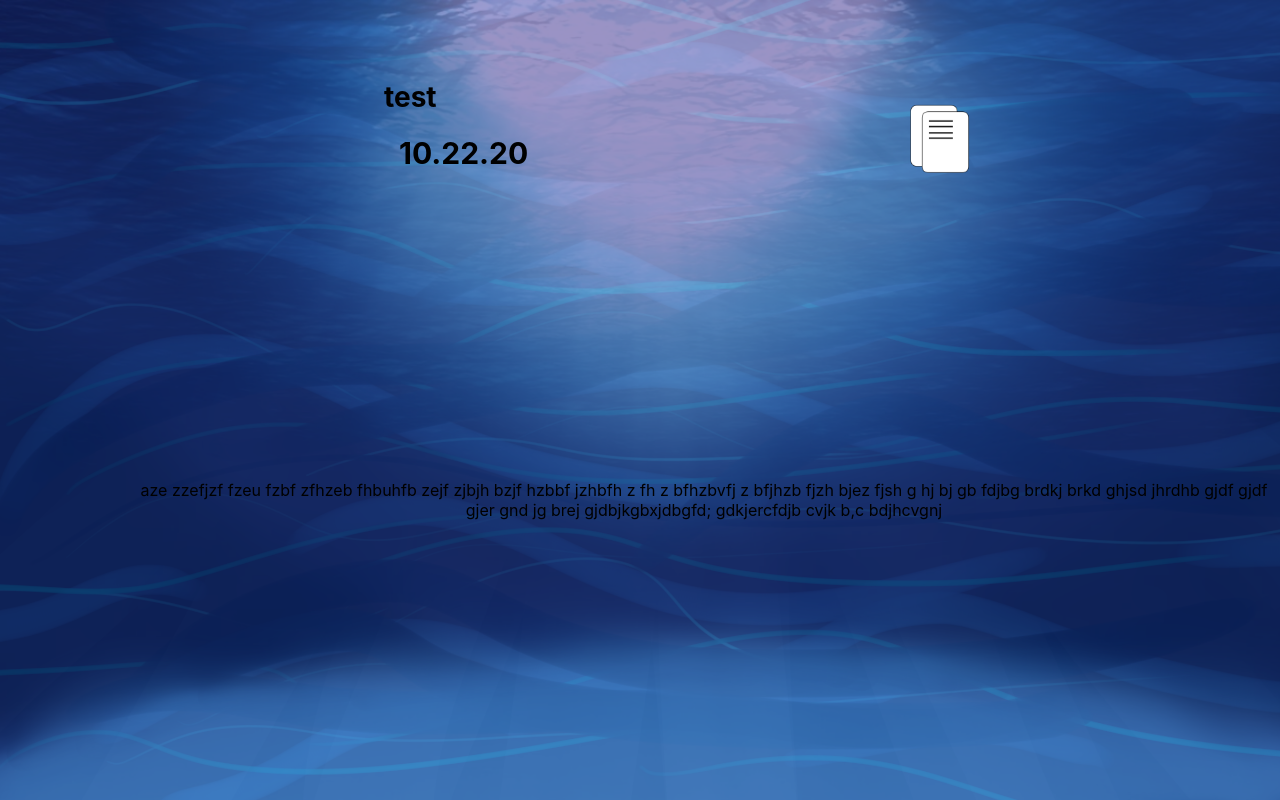
After one commit to Craftmusic-Git/NuitDeLinfoBOBOBONGO, a PHP site: template API/Pages/articlePage.php in a window 1280 px wide. The commit adds this page. Run offline with PHP 8.4, Linux system fonts and the light colour scheme; the template is opened without the code that fills it, so the values that code supplies are empty.

Commit message:
éfsrdhjy

```diff
--- /dev/null
+++ b/API/Pages/articlePage.php
@@ -0,0 +1,23 @@
+<head>
+    <meta charset="utf-8"/>
+    <link rel="icon" href="../../Front/images/favicon.png" />
+    <meta name="viewport" content="width=devise-width, initial-scale=0.5">
+    <title>
+            Le Sauvetage Minimal
+    </title>
+    <link rel="stylesheet" href="../../Front/style.css"/>
+    <script src="../JS/ajax.js"></script>
+    <script src="../JS/getArticleCreation.js"></script>
+</head>
+<body>
+    <div class="content">
+        <div id="title">
+            <h2>test</h2>
+        </div>
+        <div id="date">10.22.20</div>
+        <div id="description">aze zzefjzf fzeu fzbf zfhzeb fhbuhfb zejf zjbjh bzjf hzbbf jzhbfh z fh z bfhzbvfj z bfjhzb fjzh bjez fjsh g hj bj gb fdjbg brdkj brkd ghjsd jhrdhb gjdf gjdf gjer gnd jg brej gjdbjkgbxjdbgfd; gdkjercfdjb cvjk b,c  bdjhcvgnj
+         </div>
+        <div id="image"><img src="../../Front/images/articleIcon.png"></div>
+
+    </div>
+</body>
--- a/Front/style.css
+++ b/Front/style.css
@@ -456,3 +456,36 @@ li a:hover,nav a:not(.noTransition):hover, .current{
 	-ms-overflow-style: none;
 	scrollbar-width: none;
 }
+
+#title{
+	position: absolute;
+	top: 10%;
+	left: 30%;
+
+}
+#title h2{
+	font-size: 28px;
+	font-weight: bold;
+}
+#date{
+	position: absolute;
+	top: 15%;
+	left: 30%;
+	font-size: 30px;
+	margin: 15px;
+	font-weight: bold;
+}
+#description{
+	position: absolute;
+	top: 60%;
+	left: 10%;
+}
+#image{
+	position: absolute;
+	top: 12%;
+	left: 70%;
+}
+#image img{
+	width: 90px;
+	height: 90px;
+}
```
